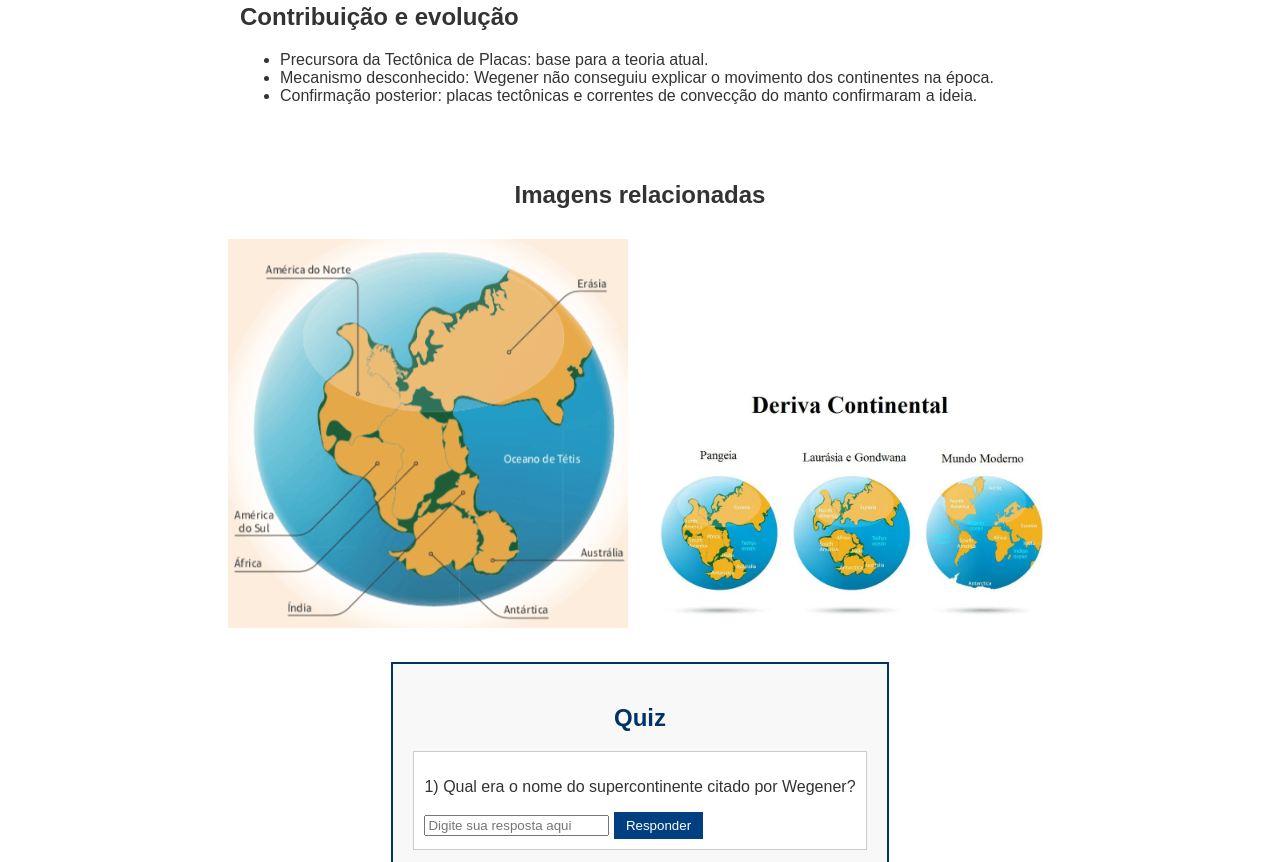
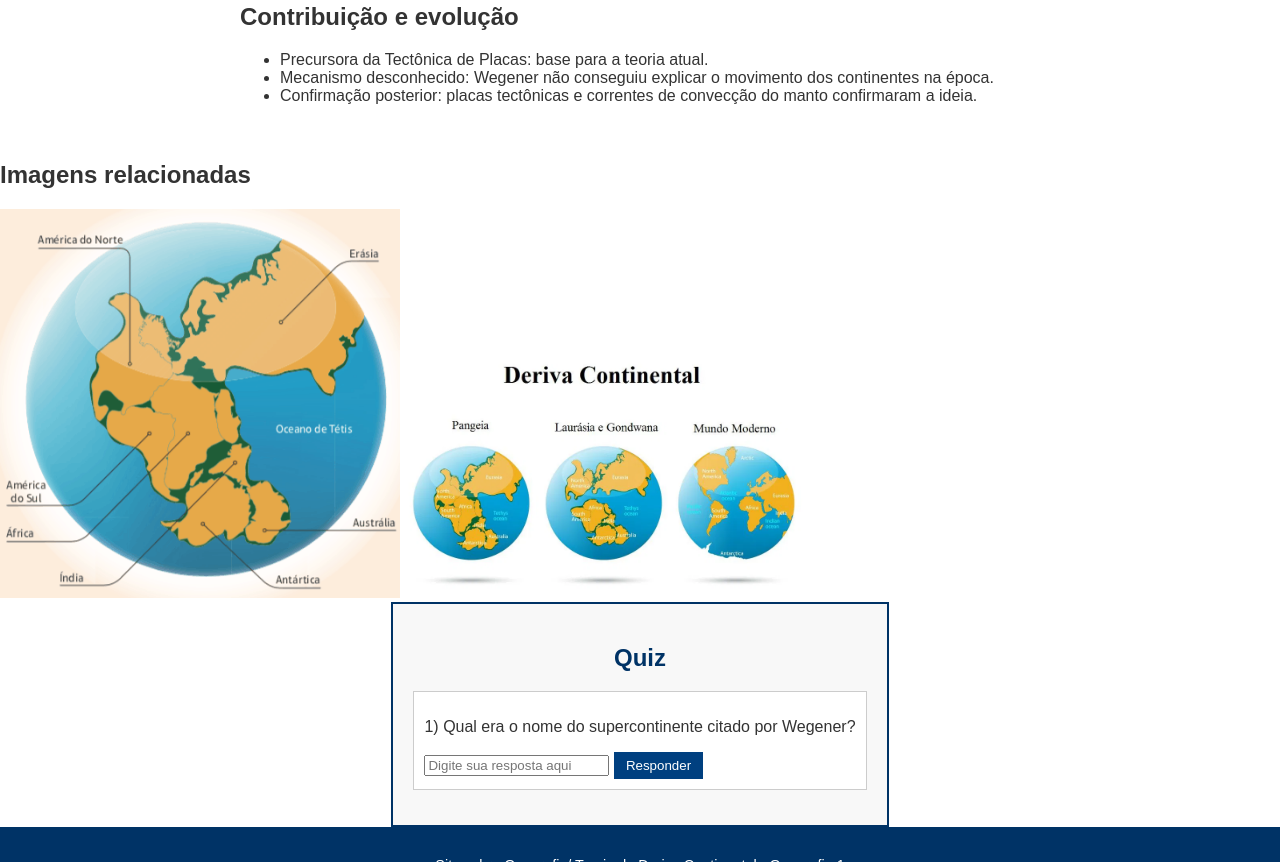
Before and after one commit to leandragonc/JAVASCRPT, a plain HTML site: page index.html in a window 1280 px wide. Shown: the part 642-1504 px from the top of the page. Drawn offline with Linux system fonts and the light colour scheme.

Commit message:
Update style.css

```diff
--- a/css/style.css
+++ b/css/style.css
@@ -44,16 +44,6 @@ header p {
 #questionario h2 {
   text-align: center;
   color: #003366;
-}
-#imagens {
-  text-align: center;
-  padding: 20px;
-}
-
-#imagens img {
-  margin: 10px;
-  max-width: 100%;
-  height: auto;
 }
 
 /* Perguntas */
```
